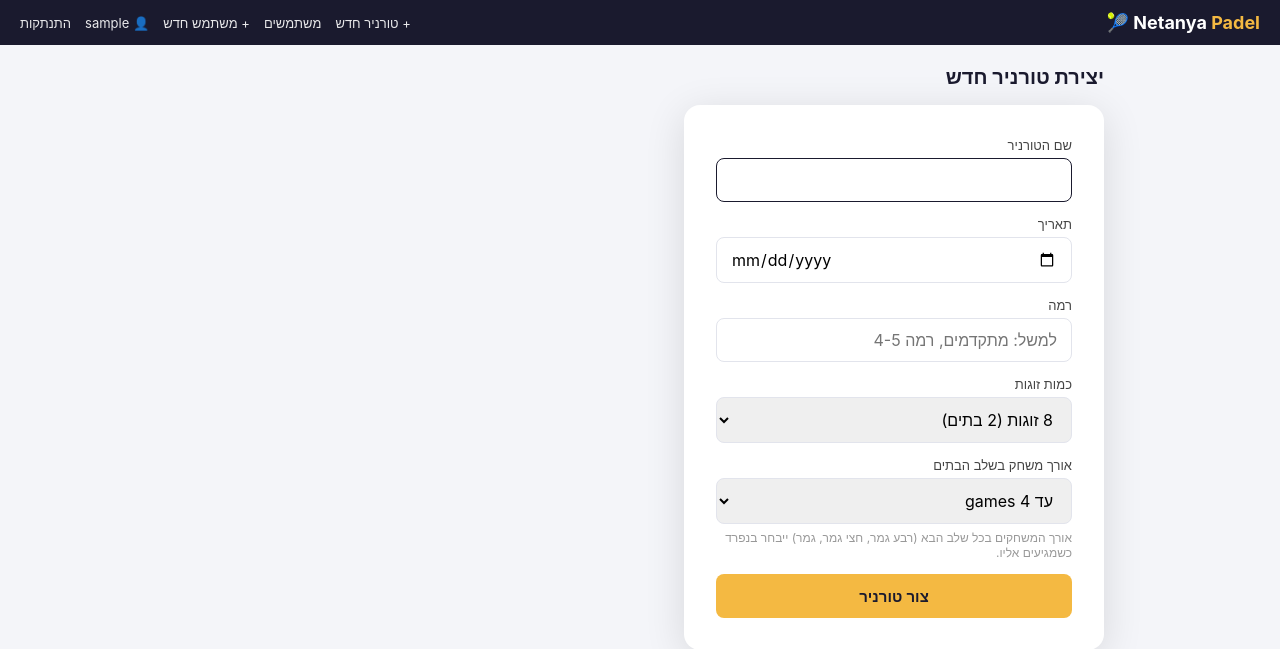
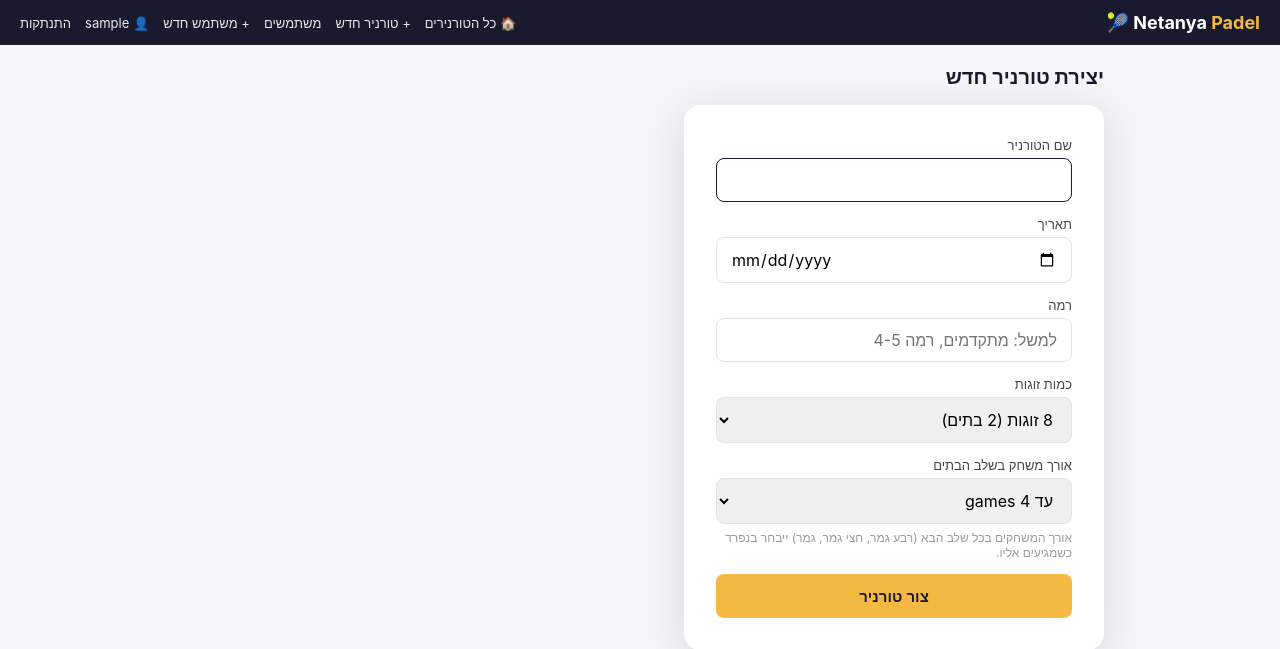
Before and after one commit to mizrgal/netanya-padel, a Flask app: page /tournaments/new in a window 1280 px wide. Shown: the top 649 px of the page. Run offline with Flask 3, Linux system fonts and the light colour scheme; the visitor is signed in with stand-in values (Sample User, id 1).

Commit message:
Add a visible "back to all tournaments" link in the topbar
The logo already linked home, but it wasn't an obvious back
affordance from inside a tournament page.

Co-Authored-By: Claude Sonnet 5 <noreply@anthropic.com>

```diff
--- a/templates/base_app.html
+++ b/templates/base_app.html
@@ -10,6 +10,7 @@
   <div class="topbar">
     <div class="logo"><a href="{{ url_for('index') }}" style="text-decoration:none; color:#fff;">Netanya <span style="color:var(--gold);">Padel</span> 🎾</a></div>
     <div class="topbar-links">
+      <a href="{{ url_for('index') }}">🏠 כל הטורנירים</a>
       {% if session.get('is_admin') %}
         <a href="{{ url_for('tournament_new') }}">+ טורניר חדש</a>
         <a href="{{ url_for('admin_users') }}">משתמשים</a>
```
